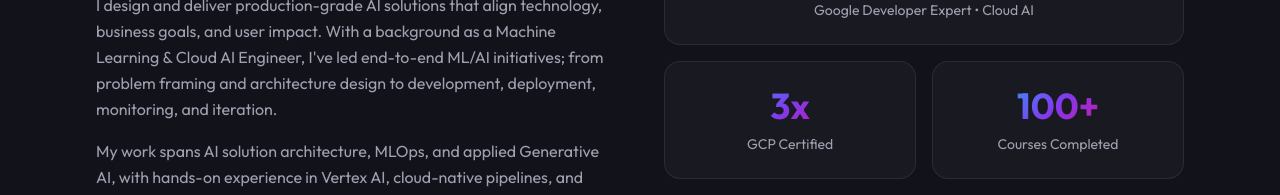
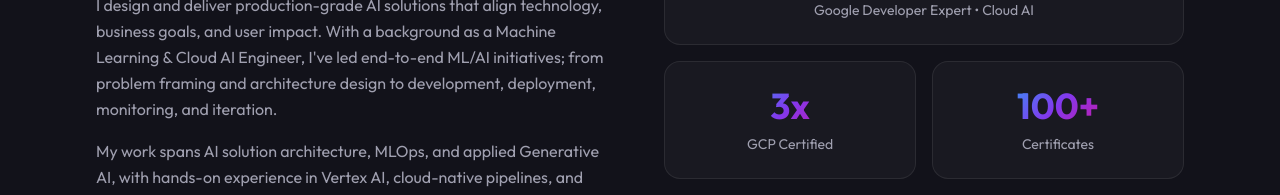
Before and after one commit to Saoussen-CH/Saoussen-CH.github.io, a React (Vite) app: page / in a window 1280 px wide. Shown: the part 1060-1255 px from the top of the page. Built offline with nearby package versions, Linux system fonts and the light colour scheme; the HTML template or start-up script is replaced by a standard one.

Commit message:
Rename stat label

```diff
--- a/src/data/profile.ts
+++ b/src/data/profile.ts
@@ -34,7 +34,7 @@ export const profile = {
   stats: [
     { value: 'GDE', label: 'Google Developer Expert • Cloud AI', featured: true },
     { value: '3x', label: 'GCP Certified' },
-    { value: '100+', label: 'Courses Completed' },
+    { value: '100+', label: 'Certificates' },
     { value: '42', label: 'Technical Articles' },
     { value: '8+', label: 'Technical Talks & Workshops' },
   ],
```
